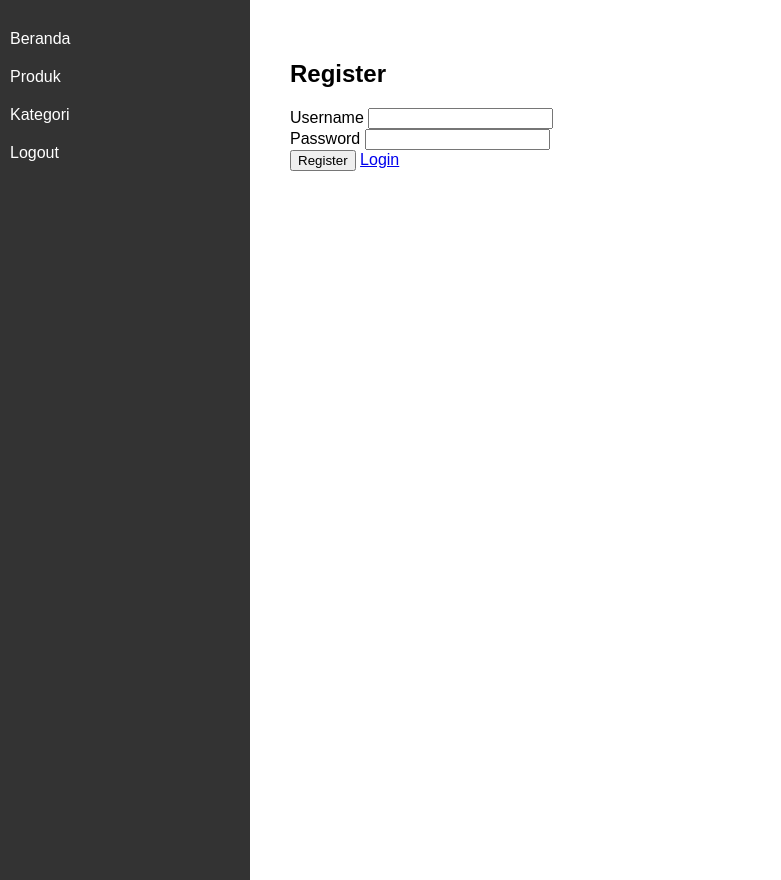
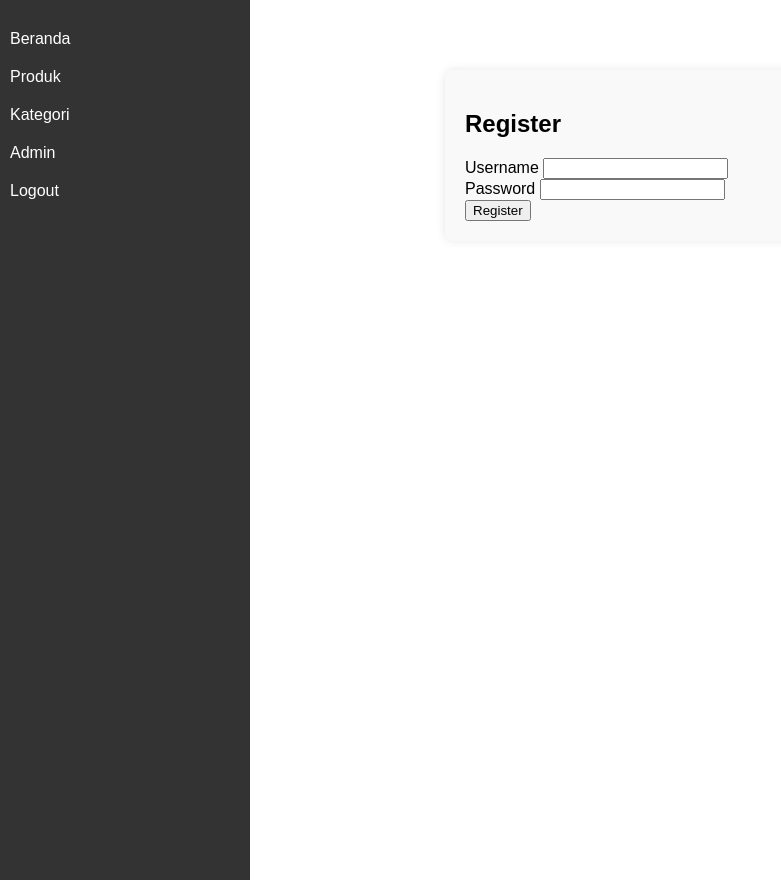
Before and after one commit to danny221004/pw2024_tubes_23040097, a PHP site: page /admin/daftar.php in a window 1280 px wide. Shown: the whole page, without its empty margins (0-781 px from the left). Run offline with PHP 8.4, Linux system fonts and the light colour scheme; the visitor is signed in with stand-in values (Sample User, id 1).

Commit message:
Tahap Akhir

```diff
--- a/admin/daftar.php
+++ b/admin/daftar.php
@@ -20,20 +20,18 @@ if ($_SESSION['username'] != true) {
     <?php include "sidebar.php"; ?>
 
     <div class="content">
-        <div class="container">
+        <div class="form">
             <form action="cek_daftar.php" method="POST">
                 <h2>Register</h2>
-                <div class="input-group">
+                <div class="from-group">
                     <label for="username">Username</label>
                     <input type="text" id="username" name="username" required>
                 </div>
-                <div class="input-group">
+                <div class="fr0om-group">
                     <label for="password">Password</label>
                     <input type="password" id="password" name="password" required>
                 </div>
                 <button type="submit">Register</button>
-                <a href="../admin/login.php">Login</a>
-
             </form>
         </div>
     </div>
--- a/admin/sidebar.php
+++ b/admin/sidebar.php
@@ -15,5 +15,12 @@
             <a href="tambah-kategori.php">Tambah Kategori</a>
         </div>
     </div>
+    <div class="dropdown">
+        <a href="#">Admin</a>
+        <div class="dropdown-content">
+            <a href="data-admin.php">Data Admin</a>
+            <a href="daftar.php">Tambah Admin</a>
+        </div>
+    </div>
     <a href="#">Logout</a>
 </div>
```
